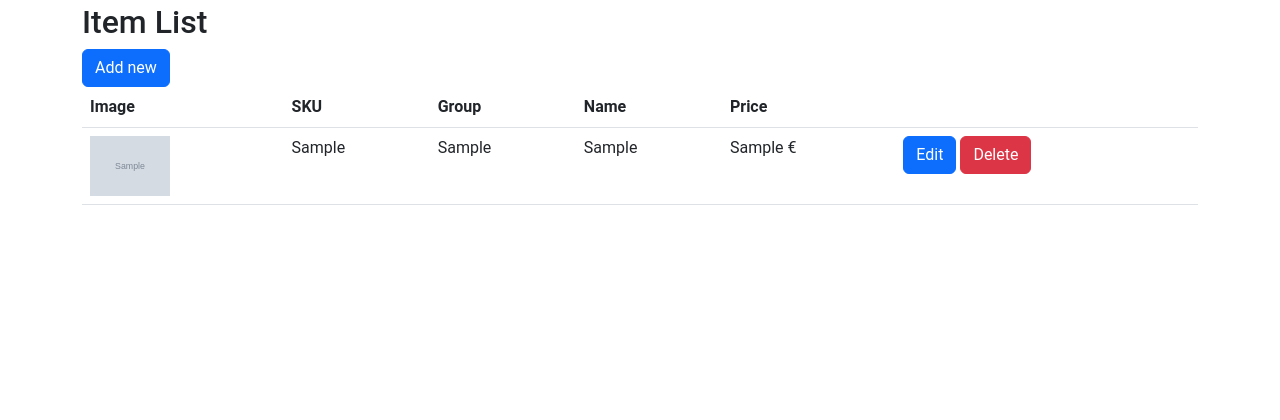
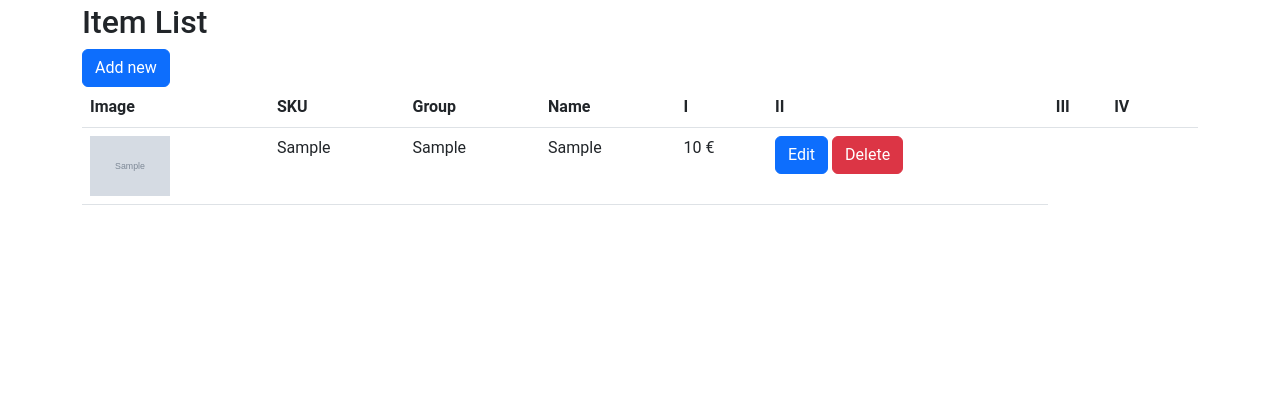
Before and after one commit to KaFkAaAaAaAa/Pricelist-front, a Django app: template templates/item_list.html in a window 1280 px wide. Shown: the part 348-768 px from the top of the page. Run offline with Django 5.2, Linux system fonts and the light colour scheme; the template is opened without the code that fills it: most values are stand-ins (such as "Sample title", 1, 10 or a date in 2020); grey boxes marked "Sample" are stand-in pictures.

Commit message:
prices format
prices displayed in different collumns in admin item list
prices allignment in price_list changed to the right

```diff
--- a/Pricelist/views.py
+++ b/Pricelist/views.py
@@ -253,7 +253,6 @@ def admin_items(request):
         item["itemPrice"] = [
             f"{group_price / 100:.2f}" for group_price in item["itemPrice"]
         ]
-        item["itemPrice"] = "/".join(item["itemPrice"])
     return render(request, "item_list.html", {"items": items})
 
 
--- a/templates/item_list.html
+++ b/templates/item_list.html
@@ -8,7 +8,10 @@
             <th>SKU</th>
             <th>Group</th>
             <th>Name</th>
-            <th>Price</th>
+            <th>I</th>
+            <th>II</th>
+            <th>III</th>
+            <th>IV</th>
             <th></th>
         </tr>
         </thead>
@@ -26,7 +29,9 @@
                 <td>{{ item.itemSku }}</td>
                 <td>{{ item.itemGroup }}</td>
                 <td>{{ item.itemName.EN }}</td>
-                <td>{{ item.itemPrice }} €</td>
+                {% for price in item.itemPrice %}
+                <td>{{ price }} €</td>
+                {% endfor %}
                 <td>
                     <a class="btn btn-primary" href="/admin/items/{{ item.itemSku }}/edit">Edit</a>
                     <a class="btn btn-danger" href="/admin/items/{{ item.itemSku }}/delete"
--- a/templates/price_list.html
+++ b/templates/price_list.html
@@ -22,7 +22,7 @@
                 <td>{{ item.sku }}</td>
                 <td>{{ item.group }}</td>
                 <td>{{ item.name }}</td>
-                <td>{{ item.price }} €</td>
+                <td align="right">{{ item.price }} €</td>
 
             </tr>
         {% endfor %}
```
